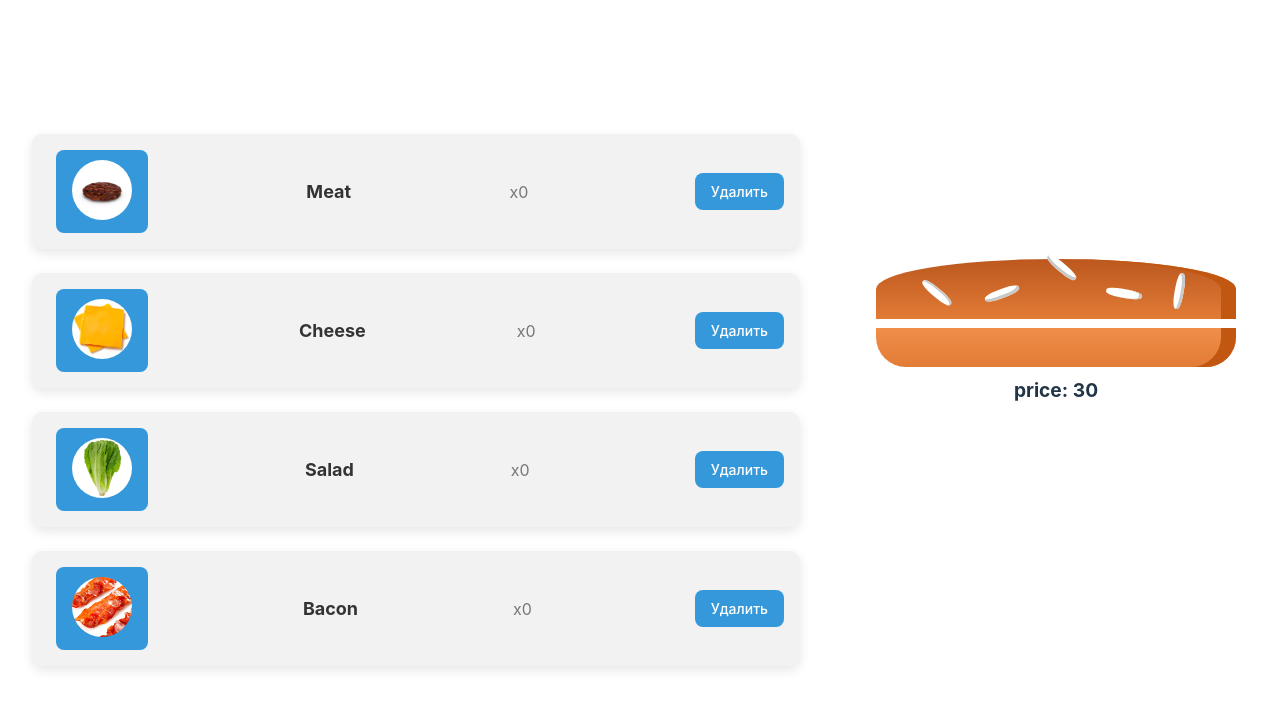
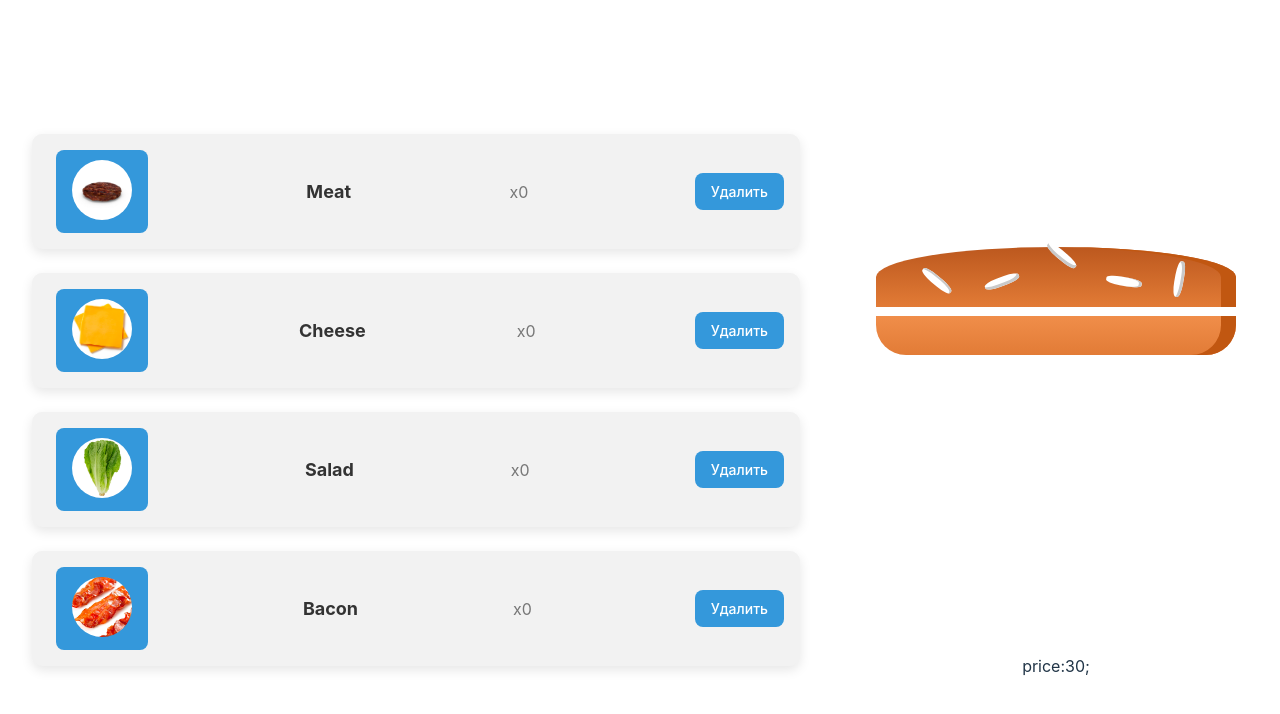
Before and after one commit to voarix/lab-56, a React (Vite) app: page / in a window 1280 px wide. Shown: the top 714 px of the page. Built offline with nearby package versions, Linux system fonts and the light colour scheme.

Commit message:
вынес ингридиенты в отедельный компонент

```diff
--- a/src/App.tsx
+++ b/src/App.tsx
@@ -1,12 +1,8 @@
 import "./App.css";
 import { useState } from "react";
 import INGREDIENTS from "./ingredients.ts";
-import Ingredient from "./components/Ingredient/Ingredient.tsx";
-
-interface IngredientState {
-  name: string;
-  count: number;
-}
+import { IngredientState } from "./types";
+import IngredientsList from "./components/Ingredients/Ingredients.tsx";
 
 const App = () => {
   const [ingredients, setIngredients] = useState<IngredientState[]>([
@@ -47,51 +43,51 @@ const App = () => {
   return (
     <>
       <div style={{ width: "1280px", display: "flex" }}>
+        <IngredientsList
+          ingredients={ingredients}
+          onAddCount={onAddCount}
+          onDelete={onDelete}
+        />
+
         <div
-          style={{ width: "60%", display: "flex", flexDirection: "column" }}
+          style={{
+            width: "40%",
+            display: "flex",
+            flexDirection: "column",
+            justifyContent: "center",
+          }}
         >
-          {INGREDIENTS.map((item, index) => {
-            const countArr = ingredients.filter(
-              (ingredient) => ingredient.name === item.name,
-            )[0];
-
-            return (
-              <Ingredient
-                key={index}
-                ingredientImg={item.image}
-                ingredientName={item.name}
-                ingredientCount={countArr.count}
-                onAddCount={() => onAddCount(index)}
-                onDelete={() => onDelete(index)}
-              />
-            );
-          })}
-        </div>
-        <div style={{width: '40%', display: "flex", flexDirection: "column", justifyContent: "center"}}>
-          <div className="Burger" >
+          <div className="Burger">
             <div className="BreadTop">
               <div className="Seeds1"></div>
               <div className="Seeds2"></div>
             </div>
             {ingredients.reduce<JSX.Element[]>((acc, ingredient) => {
-              if(ingredient.count > 0){
-                for(let i = 0; i < ingredient.count; i++) {
-                  acc.push(<div key={i+ingredient.name} className={ingredient.name}></div>);
+              if (ingredient.count > 0) {
+                for (let i = 0; i < ingredient.count; i++) {
+                  acc.push(
+                    <div
+                      key={i + ingredient.name}
+                      className={ingredient.name}
+                    ></div>,
+                  );
                 }
-              } return acc;
+              }
+              return acc;
             }, [])}
             <div className="BreadBottom"></div>
-
-            price: {
-            ingredients.reduce((acc, ingredient) => {
-              const priceIngredient = INGREDIENTS.filter((item) => item.name === ingredient.name)[0];
-              if(ingredient.count > 0){
-                acc = acc + (ingredient.count * priceIngredient.price);
-              }
-              return acc;
-            }, 30)
-          }
           </div>
+          price:
+          {ingredients.reduce((acc, ingredient) => {
+            const priceIngredient = INGREDIENTS.filter(
+              (item) => item.name === ingredient.name,
+            )[0];
+            if (ingredient.count > 0) {
+              acc = acc + ingredient.count * priceIngredient.price;
+            }
+            return acc;
+          }, 30)}
+          ;
         </div>
       </div>
     </>
--- /dev/null
+++ b/src/components/Ingredients/Ingredients.tsx
@@ -0,0 +1,39 @@
+import INGREDIENTS from "../../ingredients.ts";
+import { IngredientState } from "../../types";
+import Ingredient from "./Ingredient/Ingredient.tsx";
+import React from "react";
+
+interface IngredientsListProps {
+  ingredients: IngredientState[];
+  onAddCount: (ingredientIndex: number) => void;
+  onDelete: (ingredientIndex: number) => void;
+}
+
+const IngredientsList: React.FC<IngredientsListProps> = ({
+  ingredients,
+  onAddCount,
+  onDelete,
+}) => {
+  return (
+    <div style={{ width: "60%", display: "flex", flexDirection: "column" }}>
+      {INGREDIENTS.map((item, index) => {
+        const countArr = ingredients.filter(
+          (ingredient) => ingredient.name === item.name,
+        )[0];
+
+        return (
+          <Ingredient
+            key={index}
+            ingredientImg={item.image}
+            ingredientName={item.name}
+            ingredientCount={countArr.count}
+            onAddCount={() => onAddCount(index)}
+            onDelete={() => onDelete(index)}
+          />
+        );
+      })}
+    </div>
+  );
+};
+
+export default IngredientsList;
--- /dev/null
+++ b/src/types.d.ts
@@ -0,0 +1,4 @@
+export interface IngredientState {
+  name: string;
+  count: number;
+}
```
Also changed, not shown: src/components/Ingredients/Ingredient/Ingredient.css (renamed from src/components/Ingredient/Ingredient.css), src/components/Ingredients/Ingredient/Ingredient.tsx (renamed from src/components/Ingredient/Ingredient.tsx).
